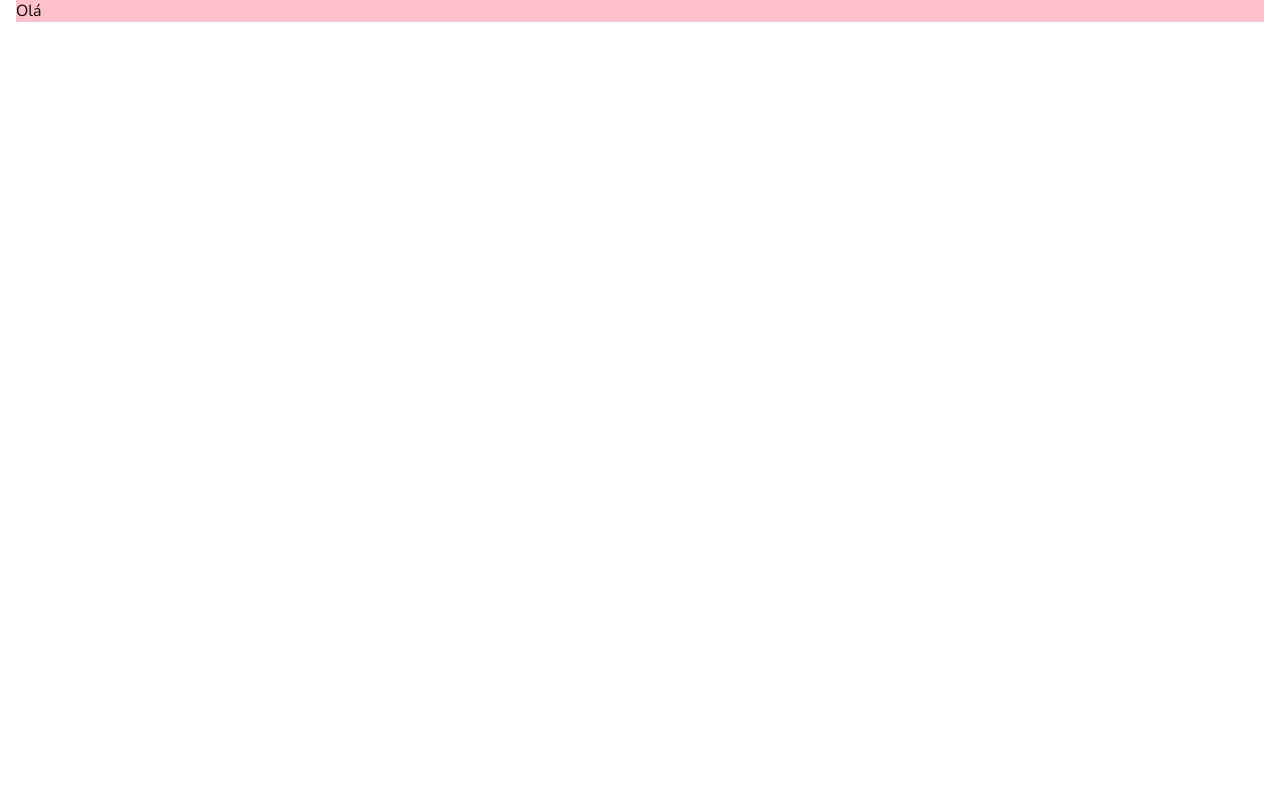
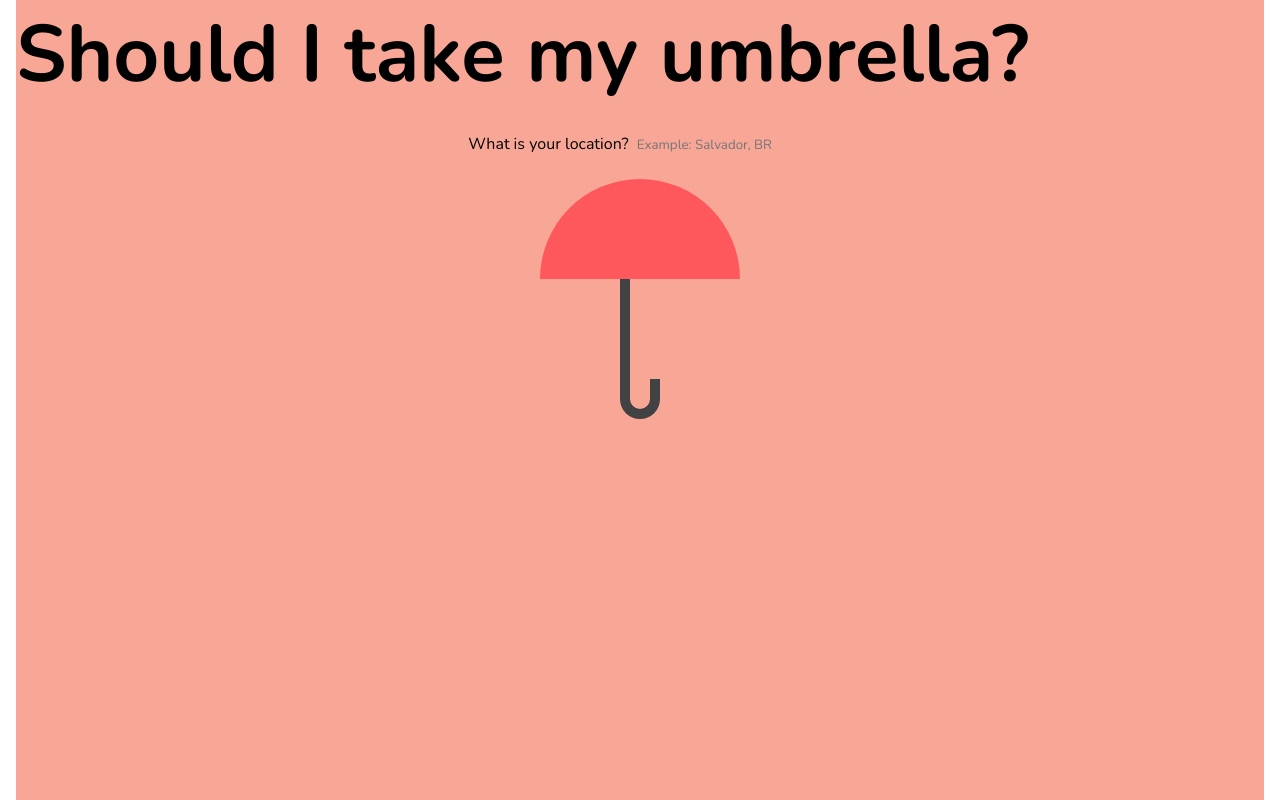
Before and after one commit to beatrizpenalva/should-i-take-my-umbrella, a React (Create React App) app: page / in a window 1280 px wide. Built offline with nearby package versions, Linux system fonts and the light colour scheme.

Commit message:
style: create logo with css

```diff
--- a/src/components/Home/Home.jsx
+++ b/src/components/Home/Home.jsx
@@ -4,19 +4,30 @@ import "./style.css";
 const WeatherInfo = () => {
     return (
         <section className="home-container">
-            {/* <h1>Should I take my umbrella?</h1>
-             <form className="location-info" onSubmit={getCurrentWeather}>
+            <h1>Should I take my umbrella?</h1>
+             <form className="location-info">
                 <label> What is your location?
                 <input
                     type="text"
                     placeholder="Example: Salvador, BR"
-                    onChange={setCityInput}
                 />
                 </label>
-            </form> */}
-            <p>Olá</p>
+            </form>
+
+            <section className="logo">
+                <div className="umbrella"></div>
+
+                <div className="umbrella-bottom">
+                    <div className="umbrella-2"></div>
+                    <div className="umbrella-3"></div>
+                </div>
+            </section>
+
         </section>
     )
 }
 
+//onSubmit={getCurrentWeather}
+//onChange={setCityInput}
+
 export default WeatherInfo;
--- a/src/components/Home/style.css
+++ b/src/components/Home/style.css
@@ -1,3 +1,41 @@
 .home-container {
-    background-color: pink;
+    display: flex;
+    flex-direction: column;
+    width: 100%;
+    height: 100vh;
+    background-color: #F8A797;
 }
+
+.logo {
+    display: flex;
+    flex-direction: column;
+    align-items: center;
+}
+
+.umbrella {
+    width: 200px;
+    height: 100px;
+    border-top-left-radius: 100px;
+    border-top-right-radius: 100px;
+    border-bottom: 0;
+    background-color: #FE585D;
+}
+
+.umbrella-2 {
+    width: 10px;
+    height: 100px;
+    background-color: #424242;
+}
+
+.umbrella-3 {
+    width: 40px;
+    height: 40px;
+    border: 10px solid #424242;
+    border-top: 0;
+    border-bottom-left-radius: 60px;
+    border-bottom-right-radius: 60px;
+}
+
+.umbrella-bottom {
+    display: block;
+}
```
